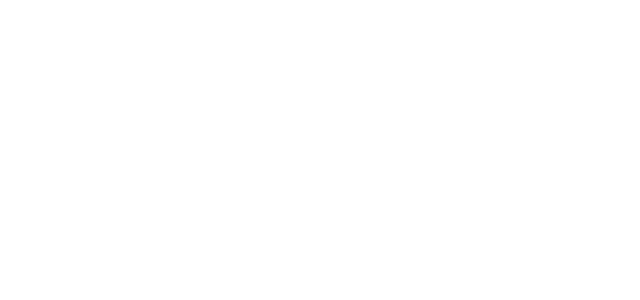
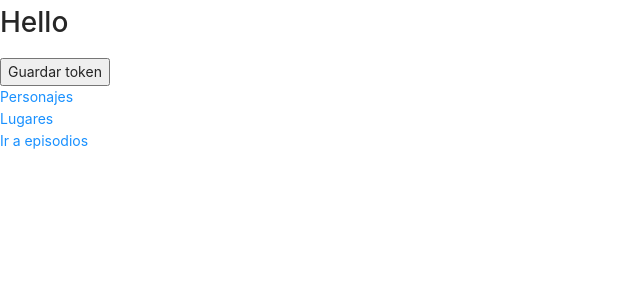
Before and after one commit to suspectDEV/rick-and-morty-dashboard, a React (Create React App) app: page /login in a window 1280 px wide. Before the commit this address had no page. Shown: the top 300 px of the page, without its empty margins (0-640 px from the left). Built offline with nearby package versions, Linux system fonts and the light colour scheme.

Commit message:
integrating token into requests

```diff
--- a/src/Router.tsx
+++ b/src/Router.tsx
@@ -2,6 +2,7 @@ import { BrowserRouter, Navigate, Route, Routes } from "react-router-dom"
 import CharactersPage from "./pages/characters";
 import EpisodesPage from "./pages/episodes";
 import LocationsPage from "./pages/locations";
+import Login from "./pages/login";
 
 const Router = () =>(
   <BrowserRouter>
@@ -10,6 +11,7 @@ const Router = () =>(
       <Route path="/episodes" element={<EpisodesPage />} />
       <Route path="/locations" element={<LocationsPage />} />
       <Route path="/characters" element={<CharactersPage />} />
+      <Route path="/login" element={<Login />} />
     </Routes>
   </BrowserRouter>
 )
--- a/src/components/character/c_list.tsx
+++ b/src/components/character/c_list.tsx
@@ -55,10 +55,15 @@ const CharacterList = () => {
   );
 
   async function getCharacters() {
+    var token: any = localStorage.getItem("token")!;
     const response = await fetch(
       `${API_ENDPOINT}/character/?page=${currentPage}`,
-      { method: "GET" }
+      {
+        method: "GET",
+        headers: { "x-access-token": token },
+      }
     );
+    if(response.status == 401 || response.status == 403){navigate("/login")}
     return response.json();
   }
   function handlePageClick(pageNumber: number) {
--- a/src/components/episode/e_list.tsx
+++ b/src/components/episode/e_list.tsx
@@ -28,11 +28,11 @@ const EpisodeList = () => {
   );
 
   useEffect(() => {
-    getEpisodes().then((val) => {
-      setEpisodes(val.results);
-      setCountEpisodes(val.info.count);
-    });
-    console.log("currentPage", currentPage);
+    getEpisodes()
+      .then((val) => {
+        setEpisodes(val.results);
+        setCountEpisodes(val.info.count);
+      })
   }, [currentPage]);
 
   return (
@@ -117,10 +117,15 @@ const EpisodeList = () => {
   );
 
   async function getEpisodes() {
+    var token: any = localStorage.getItem("token")!;
     const response = await fetch(
       `${API_ENDPOINT}/episode/?page=${currentPage}`,
-      { method: "GET" }
+      {
+        method: "GET",
+        headers: { "x-access-token": token },
+      }
     );
+    if(response.status == 401 || response.status == 403){navigate("/login")}
     return response.json();
   }
 
--- a/src/components/location/l_list.tsx
+++ b/src/components/location/l_list.tsx
@@ -1,4 +1,5 @@
 import { useEffect, useState } from "react";
+import { useNavigate } from "react-router-dom";
 import { API_ENDPOINT } from "../../services/contants";
 import { MyTable } from "../table.style";
 
@@ -12,16 +13,16 @@ interface Ilocation {
 }
 
 const LocationList = () => {
+  const navigate = useNavigate();
+  const [locations, setLocations] = useState<Ilocation[] | []>([]);
+  const [countLocations, setCountLocations] = useState(0);
 
-  const [locations, setLocations] = useState<Ilocation[] | []>([])
-  const [countLocations, setCountLocations] = useState(0)
-
-  useEffect(()=>{
-    getLocations().then((val)=>{
-      setLocations(val.results)
-      setCountLocations(val.info.count)
-    })
-  },[])
+  useEffect(() => {
+    getLocations().then((val) => {
+      setLocations(val.results);
+      setCountLocations(val.info.count);
+    });
+  }, []);
 
   return (
     <>
@@ -47,9 +48,7 @@ const LocationList = () => {
                 <td>{location.dimension}</td>
                 <td>{location.url}</td>
               </>
-              <td>
-                ...
-              </td>
+              <td>...</td>
             </tr>
           ))}
         </tbody>
@@ -57,9 +56,16 @@ const LocationList = () => {
     </>
   );
 
-  async function getLocations(){
-    const response = await fetch(`${API_ENDPOINT}/location`,{method: "GET"})
-    return response.json()
+  async function getLocations() {
+    var token: any = localStorage.getItem("token")!;
+    const response = await fetch(`${API_ENDPOINT}/location`, {
+      method: "GET",
+      headers: { "x-access-token": token },
+    });
+    if (response.status == 401 || response.status == 403) {
+      navigate("/login");
+    }
+    return response.json();
   }
 };
 
--- a/src/layout/index.tsx
+++ b/src/layout/index.tsx
@@ -15,7 +15,7 @@ import {
   EnvironmentOutlined,
 } from "@ant-design/icons";
 import NewEpisode from "../components/episode/e_new";
-import { Link, useLocation } from "react-router-dom";
+import { Link, useLocation, useNavigate } from "react-router-dom";
 
 const { Header, Sider, Content } = Layout;
 
@@ -23,7 +23,8 @@ const MainLayout = forwardRef<
   unknown,
   PropsWithChildren<JSX.IntrinsicElements["div"]>
 >(({ children }, ref) => {
-  let location = useLocation();
+  const location = useLocation();
+  const navigate = useNavigate()
   const [currentPath, setCurrentPath] = useState<string>(
     location.pathname == "/episodes"
       ? "3"
@@ -83,6 +84,7 @@ const MainLayout = forwardRef<
               onClick: toggle,
             }
           )}
+          <div>
             {location.pathname == "/episodes" && (
               <Button
                 type="primary"
@@ -92,6 +94,10 @@ const MainLayout = forwardRef<
                 Nuevo episodio
               </Button>
             )}
+            <Button onClick={()=> {localStorage.removeItem("token");navigate("/login")}} >
+              Salir
+            </Button>
+          </div>
           <Modal
             title="Nuevo episodio"
             visible={modalVisible}
--- /dev/null
+++ b/src/pages/login.tsx
@@ -0,0 +1,19 @@
+const TOKEN =
+  "eyJhbGciOiJIUzI1NiIsInR5cCI6IkpXVCJ9.eyJzdWIiOiIxMjM0NTY3ODkwIiwibmFtZSI6IkpvaG4gRG9lIiwiaWF0IjoxNTE2MjM5MDIyfQ.c_C9oJ3QbnPDLuWgl4NMOniNlyvxrIUaTrKeMrDjdFU";
+
+const Login = () => (
+  <div>
+    <h1>Hello</h1>
+    <button onClick={() => localStorage.setItem("token", TOKEN)}>
+      Guardar token
+    </button>
+    <br />
+    <a href="/characters">Personajes</a>
+    <br />
+    <a href="/locations">Lugares</a>
+    <br />
+    <a href="/episodes">Ir a episodios</a>
+  </div>
+);
+
+export default Login;
```
Lines whose indentation alone changed are shown as unchanged.
